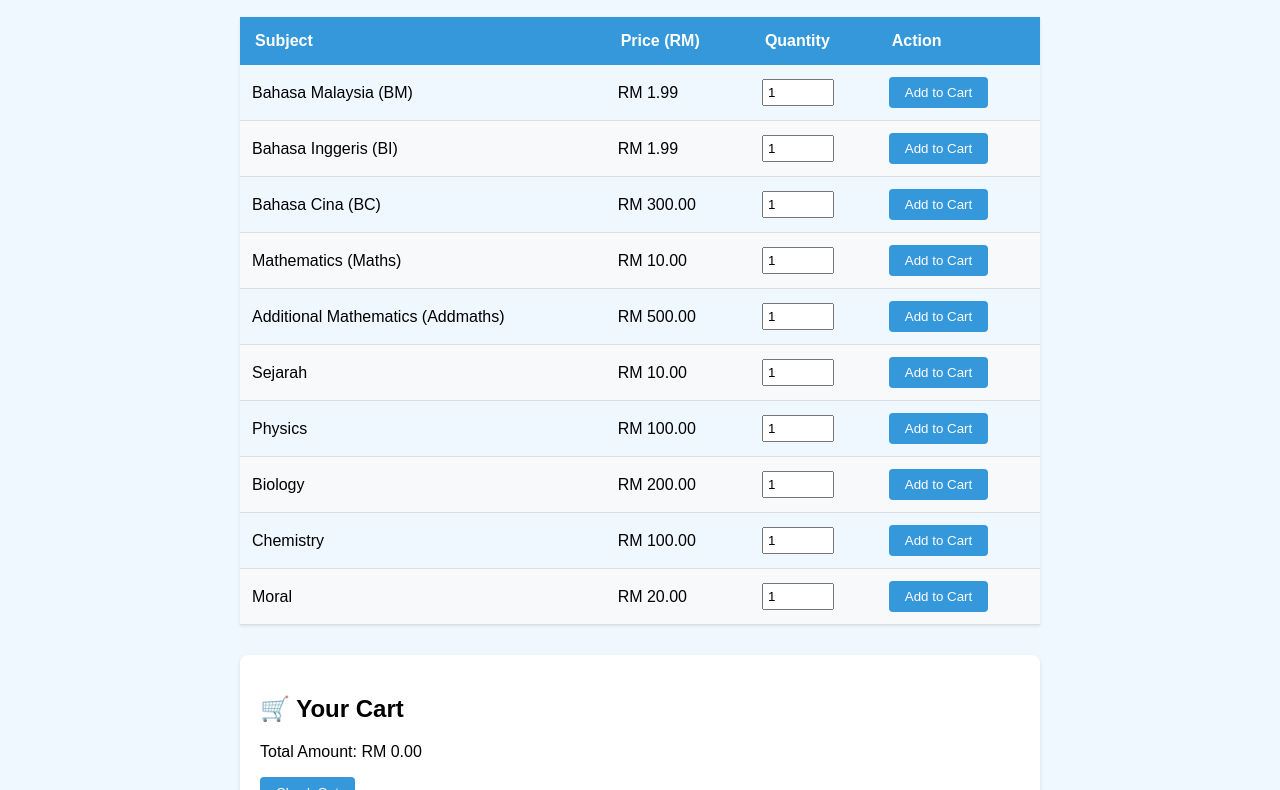
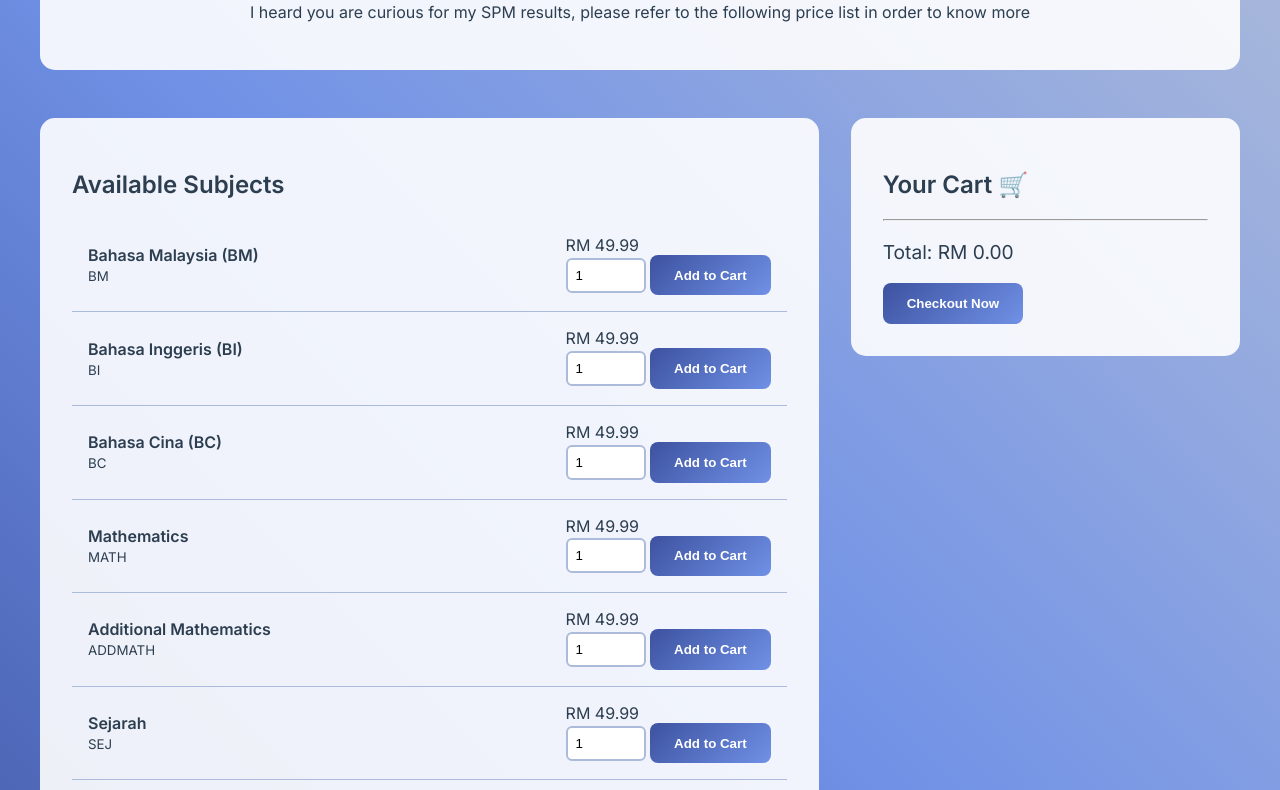
Before and after one commit to MitsuoV/justinspmresults.github.io, a plain HTML site: page index.html in a window 1280 px wide. Shown: the part 145-935 px from the top of the page. Drawn offline with Linux system fonts and the light colour scheme.

Commit message:
Update index.html

```diff
--- a/index.html
+++ b/index.html
@@ -2,197 +2,248 @@
 <html lang="en">
 <head>
     <meta charset="UTF-8">
-    <title>Justin's SPM Price List</title>
+    <meta name="viewport" content="width=device-width, initial-scale=1.0">
+    <title>Justin's SPM Results</title>
+    <link href="https://fonts.googleapis.com/css2?family=Inter:wght@400;600&family=Poppins:wght@700&display=swap" rel="stylesheet">
     <style>
+        :root {
+            --primary: #3D52A0;
+            --secondary: #7091E6;
+            --accent: #8697C4;
+            --light: #ADBBDA;
+            --background: #EDE8F5;
+        }
+
         body {
-            font-family: 'Arial', sans-serif;
-            max-width: 800px;
-            margin: 40px auto;
-            padding: 20px;
-            background-color: #f0f8ff;
+            font-family: 'Inter', sans-serif;
+            min-height: 100vh;
+            margin: 0;
+            background: linear-gradient(45deg, var(--primary), var(--secondary), var(--light));
+            color: #2c3e50;
         }
+
+        .container {
+            max-width: 1200px;
+            margin: 0 auto;
+            padding: 2rem;
+        }
+
+        .header {
+            text-align: center;
+            margin-bottom: 3rem;
+            padding: 2rem;
+            background: rgba(255, 255, 255, 0.9);
+            border-radius: 15px;
+        }
+
         h1 {
-            color: #2c3e50;
-            text-align: center;
-            border-bottom: 3px solid #3498db;
-            padding-bottom: 10px;
+            font-family: 'Poppins', sans-serif;
+            color: var(--primary);
+            font-size: 2.8rem;
+            margin: 0;
         }
-        .price-table {
-            width: 100%;
-            border-collapse: collapse;
-            margin-top: 30px;
-            box-shadow: 0 1px 3px rgba(0,0,0,0.1);
+
+        .main-content {
+            display: grid;
+            grid-template-columns: 2fr 1fr;
+            gap: 2rem;
         }
-        .price-table th {
-            background-color: #3498db;
-            color: white;
-            padding: 15px;
-            text-align: left;
+
+        .price-list {
+            background: rgba(255, 255, 255, 0.9);
+            border-radius: 15px;
+            padding: 2rem;
         }
-        .price-table td {
-            padding: 12px;
-            border-bottom: 1px solid #ddd;
+
+        .subject-item {
+            display: flex;
+            justify-content: space-between;
+            align-items: center;
+            padding: 1rem;
+            border-bottom: 1px solid var(--light);
         }
-        .price-table tr:nth-child(even) {
-            background-color: #f8f9fa;
+
+        .cart-box {
+            background: rgba(255, 255, 255, 0.9);
+            border-radius: 15px;
+            padding: 2rem;
+            height: fit-content;
         }
-        .cart-section {
-            margin-top: 30px;
-            padding: 20px;
-            background-color: #fff;
-            border-radius: 8px;
-            box-shadow: 0 2px 4px rgba(0,0,0,0.1);
-        }
+
         .checkout-page {
             display: none;
+            background: rgba(255, 255, 255, 0.95);
+            border-radius: 15px;
+            padding: 3rem;
             text-align: center;
         }
+
         .qr-code {
-            max-width: 300px;
-            margin: 20px auto;
-            display: block;
+            width: 300px;
+            margin: 2rem auto;
+            border-radius: 15px;
+            box-shadow: 0 4px 15px rgba(0,0,0,0.1);
         }
+
         button {
-            background-color: #3498db;
+            background: linear-gradient(135deg, var(--primary), var(--secondary));
             color: white;
             border: none;
-            padding: 8px 16px;
-            border-radius: 4px;
+            padding: 0.8rem 1.5rem;
+            border-radius: 8px;
             cursor: pointer;
+            transition: all 0.3s ease;
+            font-weight: 600;
         }
+
+        button:hover {
+            transform: translateY(-2px);
+            box-shadow: 0 4px 15px rgba(61,82,160,0.3);
+            background: linear-gradient(135deg, var(--secondary), var(--primary));
+        }
+
         .quantity-input {
             width: 60px;
-            padding: 4px;
-        }
-        .remove-btn {
-            background-color: #e74c3c;
-            margin-left: 10px;
+            padding: 0.5rem;
+            border: 2px solid var(--light);
+            border-radius: 6px;
         }
     </style>
 </head>
 <body>
-    <h1>📚 Justin's SPM Price List</h1>
+    <div class="container">
+        <div class="header">
+            <h1>Justin's SPM Results</h1>
+            <p>I heard you are curious for my SPM results, please refer to the following price list in order to know more</p>
+        </div>
 
-    <table class="price-table">
-        <thead>
-            <tr>
-                <th>Subject</th>
-                <th>Price (RM)</th>
-                <th>Quantity</th>
-                <th>Action</th>
-            </tr>
-        </thead>
-        <tbody id="price-list">
-            <!-- Prices will be inserted here by JavaScript -->
-        </tbody>
-    </table>
+        <div class="main-content">
+            <!-- Price List Section -->
+            <div class="price-list" id="price-list">
+                <h2>Available Subjects</h2>
+                <!-- Subjects will be populated by JS -->
+            </div>
 
-    <div class="cart-section">
-        <h2>🛒 Your Cart</h2>
-        <div id="cart-items"></div>
-        <p>Total Amount: RM <span id="total-amount">0.00</span></p>
-        <button onclick="showCheckout()">Check Out</button>
-    </div>
+            <!-- Shopping Cart Section -->
+            <div class="cart-box">
+                <h2>Your Cart 🛒</h2>
+                <div id="cart-items" style="margin: 1rem 0;"></div>
+                <hr>
+                <p style="font-size: 1.2rem;">Total: RM <span id="total-amount">0.00</span></p>
+                <button onclick="showCheckout()">Checkout Now</button>
+            </div>
+        </div>
 
-    <div class="checkout-page" id="checkout-page">
-        <h2>💰 Total Payment Required</h2>
-        <p>Please scan the QR code below to complete your payment:</p>
-        <p style="font-size: 24px; color: #2c3e50;">RM <span id="checkout-total">0.00</span></p>
-        <img src="1744875985085_100.JPG" alt="DuitNow QR Code" class="qr-code">
-        <p>Scan with any banking app or eWallet to pay</p>
-        <button onclick="window.location.reload()">Return to Price List</button>
+        <!-- Checkout Page -->
+        <div class="checkout-page" id="checkout-page">
+            <h2>Payment Confirmation</h2>
+            <div style="font-size: 2rem; margin: 2rem 0;">
+                Total Amount: RM <span id="checkout-total">0.00</span>
+            </div>
+            <img src="1744875985085_100.JPG" alt="DuitNow QR Code" class="qr-code">
+            <p style="color: var(--accent);">Scan using your preferred banking app or eWallet</p>
+            <button onclick="location.reload()">Return to Subjects</button>
+        </div>
     </div>
 
     <script>
-        // Subjects with your specified pricing
         const subjects = [
-            { name: "Bahasa Malaysia (BM)", price: 1.99 },
-            { name: "Bahasa Inggeris (BI)", price: 1.99 },
-            { name: "Bahasa Cina (BC)", price: 300 },
-            { name: "Mathematics (Maths)", price: 10 },
-            { name: "Additional Mathematics (Addmaths)", price: 500 },
-            { name: "Sejarah", price: 10 },
-            { name: "Physics", price: 100 },
-            { name: "Biology", price: 200 },
-            { name: "Chemistry", price: 100 },
-            { name: "Moral", price: 20 }
+            { name: "Bahasa Malaysia (BM)", code: "BM" },
+            { name: "Bahasa Inggeris (BI)", code: "BI" },
+            { name: "Bahasa Cina (BC)", code: "BC" },
+            { name: "Mathematics", code: "MATH" },
+            { name: "Additional Mathematics", code: "ADDMATH" },
+            { name: "Sejarah", code: "SEJ" },
+            { name: "Physics", code: "PHY" },
+            { name: "Biology", code: "BIO" },
+            { name: "Chemistry", code: "CHEM" },
+            { name: "Moral", code: "MORAL" }
         ];
 
         let cart = [];
+        const FIXED_PRICE = 49.99;
 
-        // Generate price list
-        function generatePriceList() {
-            const priceList = document.getElementById('price-list');
+        // Create price list
+        function createPriceList() {
+            const container = document.getElementById('price-list');
             let html = '';
 
             subjects.forEach(subject => {
                 html += `
-                    <tr>
-                        <td>${subject.name}</td>
-                        <td>RM ${subject.price.toFixed(2)}</td>
-                        <td><input type="number" class="quantity-input" min="1" value="1" id="qty-${subject.name}"></td>
-                        <td><button onclick="addToCart('${subject.name}', ${subject.price})">Add to Cart</button></td>
-                    </tr>
+                    <div class="subject-item">
+                        <div>
+                            <strong>${subject.name}</strong><br>
+                            <small>${subject.code}</small>
+                        </div>
+                        <div>
+                            RM ${FIXED_PRICE}<br>
+                            <input type="number" class="quantity-input"
+                                   id="qty-${subject.code}"
+                                   min="1" value="1">
+                            <button onclick="addToCart('${subject.code}')">
+                                Add to Cart
+                            </button>
+                        </div>
+                    </div>
                 `;
             });
 
-            priceList.innerHTML = html;
+            container.innerHTML += html;
         }
 
-        // Cart functionality
-        function addToCart(subject, price) {
-            const quantity = parseInt(document.getElementById(`qty-${subject}`).value);
-            const existingItem = cart.find(item => item.subject === subject);
+        // Cart functions
+        function addToCart(code) {
+            const quantity = parseInt(document.getElementById(`qty-${code}`).value);
+            const existing = cart.find(item => item.code === code);
 
-            if (existingItem) {
-                existingItem.quantity += quantity;
+            if (existing) {
+                existing.quantity += quantity;
             } else {
-                cart.push({ subject, price, quantity });
+                cart.push({
+                    code: code,
+                    name: subjects.find(s => s.code === code).name,
+                    price: FIXED_PRICE,
+                    quantity: quantity
+                });
             }
 
             updateCartDisplay();
         }
 
-        function removeFromCart(index) {
-            cart.splice(index, 1);
-            updateCartDisplay();
-        }
-
         function updateCartDisplay() {
-            const cartItems = document.getElementById('cart-items');
+            const cartContainer = document.getElementById('cart-items');
             let html = '';
             let total = 0;
 
-            cart.forEach((item, index) => {
-                const itemTotal = item.price * item.quantity;
-                total += itemTotal;
+            cart.forEach(item => {
+                const subtotal = item.price * item.quantity;
+                total += subtotal;
                 html += `
-                    <div>
-                        ${item.subject} (${item.quantity} x RM${item.price.toFixed(2)}) = RM${itemTotal.toFixed(2)}
-                        <button class="remove-btn" onclick="removeFromCart(${index})">Remove</button>
+                    <div style="margin: 0.5rem 0;">
+                        ${item.name} (${item.quantity}x)
+                        <strong>RM ${subtotal.toFixed(2)}</strong>
                     </div>
                 `;
             });
 
-            cartItems.innerHTML = html;
+            cartContainer.innerHTML = html;
             document.getElementById('total-amount').textContent = total.toFixed(2);
         }
 
         function showCheckout() {
             if (cart.length === 0) {
-                alert('Your cart is empty!');
+                alert('Please add subjects to your cart first!');
                 return;
             }
 
-            document.querySelector('.price-table').style.display = 'none';
-            document.querySelector('.cart-section').style.display = 'none';
+            document.querySelector('.main-content').style.display = 'none';
             document.getElementById('checkout-page').style.display = 'block';
             document.getElementById('checkout-total').textContent =
                 document.getElementById('total-amount').textContent;
         }
 
-        // Initialize price list
-        generatePriceList();
+        // Initialize the page
+        createPriceList();
     </script>
 </body>
 </html>
```
